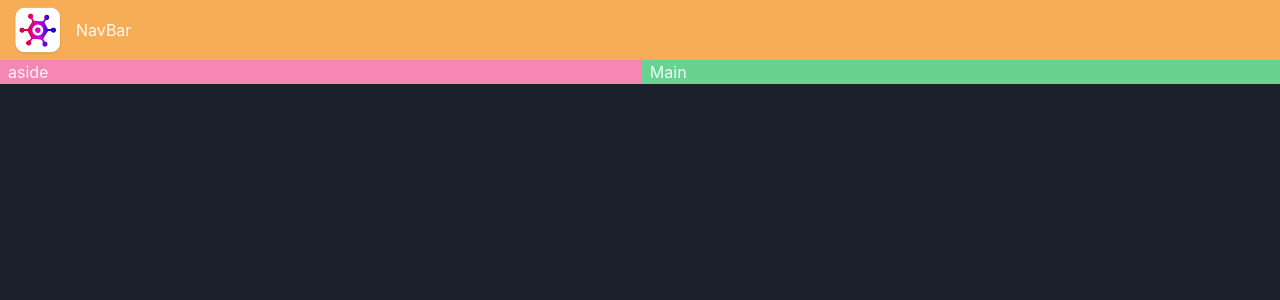
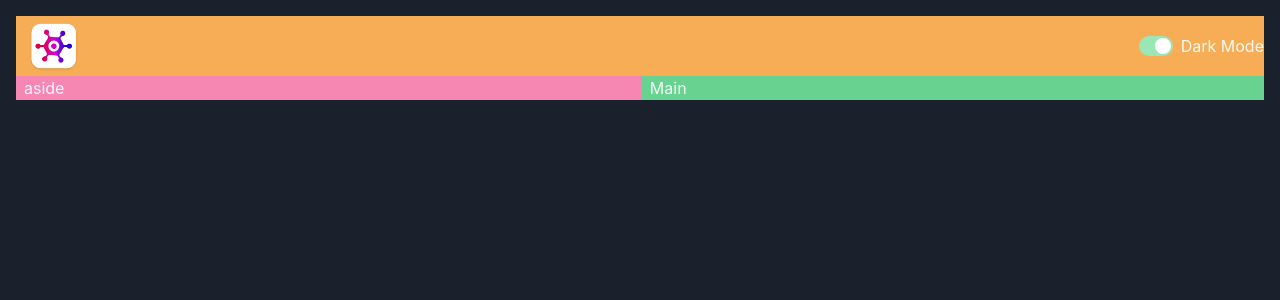
Before and after one commit to AugustHD/rawg-frontend, a React (Vite) app: page / in a window 1280 px wide. Shown: the top 300 px of the page. Built offline with nearby package versions, Linux system fonts and the light colour scheme.

Commit message:
Created dark mode switch

```diff
--- a/src/App.tsx
+++ b/src/App.tsx
@@ -11,6 +11,7 @@
         lg: `"nav nav"
              "aside main"`,
       }}
+      padding={4}
     >
       <GridItem pl="2" bg="orange.300" area={"nav"}>
         <NavBar />
--- /dev/null
+++ b/src/components/ColorModeSwitch.tsx
@@ -0,0 +1,19 @@
+import { HStack, Switch, Text, useColorMode } from "@chakra-ui/react";
+
+const ColorModeSwitch = () => {
+  const { colorMode, toggleColorMode } = useColorMode();
+
+  return (
+    <>
+      <HStack>
+        <Switch
+          colorScheme="green"
+          isChecked={colorMode === "dark"}
+          onChange={toggleColorMode}
+        />
+        <Text>Dark Mode</Text>
+      </HStack>
+    </>
+  );
+};
+export default ColorModeSwitch;
--- a/src/components/NavBar.tsx
+++ b/src/components/NavBar.tsx
@@ -1,12 +1,13 @@
 import { HStack, Image, Text } from '@chakra-ui/react'
 import React from 'react'
 import logo from '../assets/logo.webp'
+import ColorModeSwitch from './ColorModeSwitch'
 
 const NavBar = () => {
   return (
-    <HStack>
+    <HStack justifyContent={'space-between'}>
         <Image src={logo} boxSize="60px"/>
-        <Text>NavBar</Text>
+        <ColorModeSwitch />
     </HStack>
   )
 }
```
